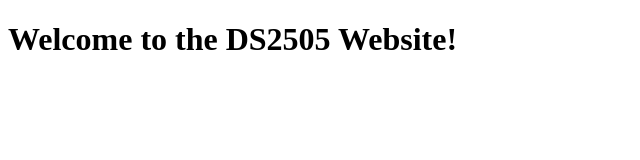
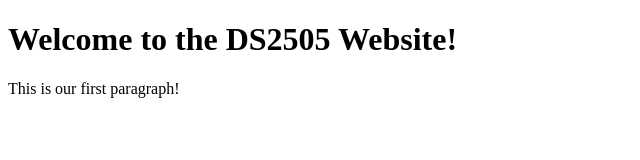
Before and after one commit to kuriav12-crypto/ds2505_html_demo, a plain HTML site: page index.html in a window 1280 px wide. Shown: the whole page, without its empty margins (0-640 px from the left). Drawn offline with Linux system fonts and the light colour scheme.

Commit message:
Add html welcome code to the site's homepage

```diff
--- a/index.html
+++ b/index.html
@@ -7,5 +7,6 @@
     </head>
     <body>
         <h1>Welcome to the DS2505 Website!</h1>
+        <p>This is our first paragraph!</p>
     </body>
 </html>
```
